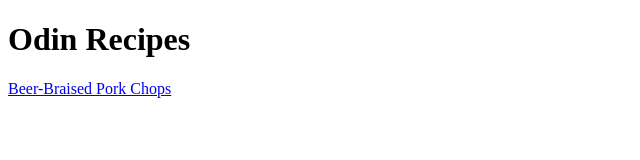
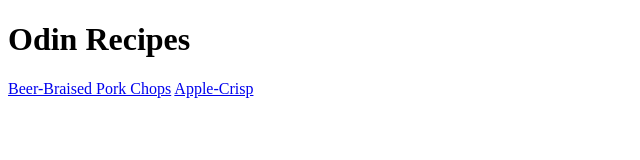
Before and after one commit to ahmedy20/odin_recipes, a plain HTML site: page index.html in a window 1280 px wide. Shown: the whole page, without its empty margins (0-640 px from the left). Drawn offline with Linux system fonts and the light colour scheme.

Commit message:
add link to apple-crisp.html

```diff
--- a/index.html
+++ b/index.html
@@ -9,5 +9,6 @@
 <body>
     <h1>Odin Recipes</h1>
     <a href="recipes/beer-braised.html">Beer-Braised Pork Chops</a>
+    <a href="recipes/apple-crisp.html">Apple-Crisp</a>
 </body>
 </html>
```
